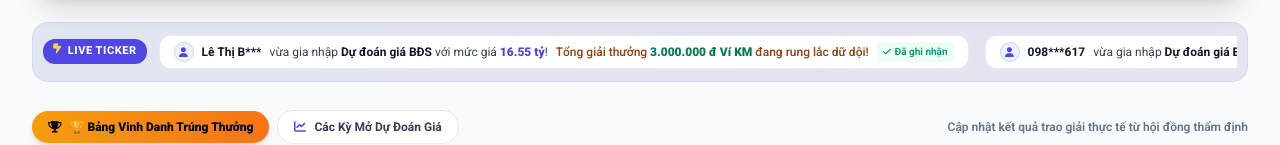
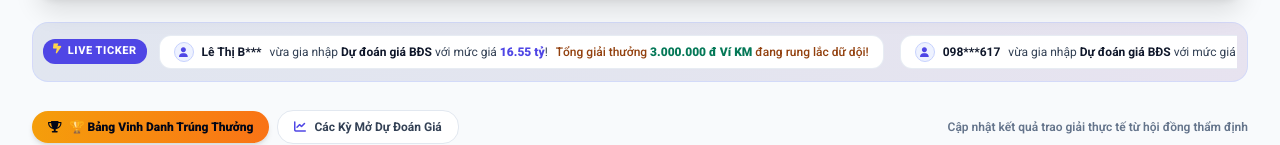
Before and after one commit to tranvureview-ops/bds-realestate, a Next.js app: page /trung-tam-phan-thuong/du-doan-gia-bds in a window 1280 px wide. Shown: the part 524-669 px from the top of the page. Built offline with nearby package versions, Linux system fonts and the light colour scheme; no server answers; the database is empty; a web font is replaced by a local one.

Commit message:
fix: remove 'Đã ghi nhận' badge from live ticker

```diff
--- a/src/views/PricePredictionPage.jsx
+++ b/src/views/PricePredictionPage.jsx
@@ -632,10 +632,6 @@ export default function PricePredictionPage({ projectSlug = null }) {
                 <span className="font-bold text-slate-900">{evt.userName}</span>
                 <span>vừa gia nhập <strong className="text-slate-900 font-bold">Dự đoán giá BĐS</strong> với mức giá <strong className="text-indigo-600 font-mono font-black">{evt.price} tỷ</strong>!</span>
                 <span className="text-amber-800 font-medium">Tổng giải thưởng <strong className="text-emerald-700 font-mono font-black">{evt.totalPrize || '2.000.000 đ Ví KM'}</strong> đang rung lắc dữ dội!</span>
-                <span className="text-[10px] text-emerald-600 font-semibold bg-emerald-50 px-1.5 py-0.5 rounded flex items-center gap-1 shrink-0">
-                  <i className="fa-solid fa-check text-[9px]"></i>
-                  <span>Đã ghi nhận</span>
-                </span>
               </div>
             ))}
           </div>
```
